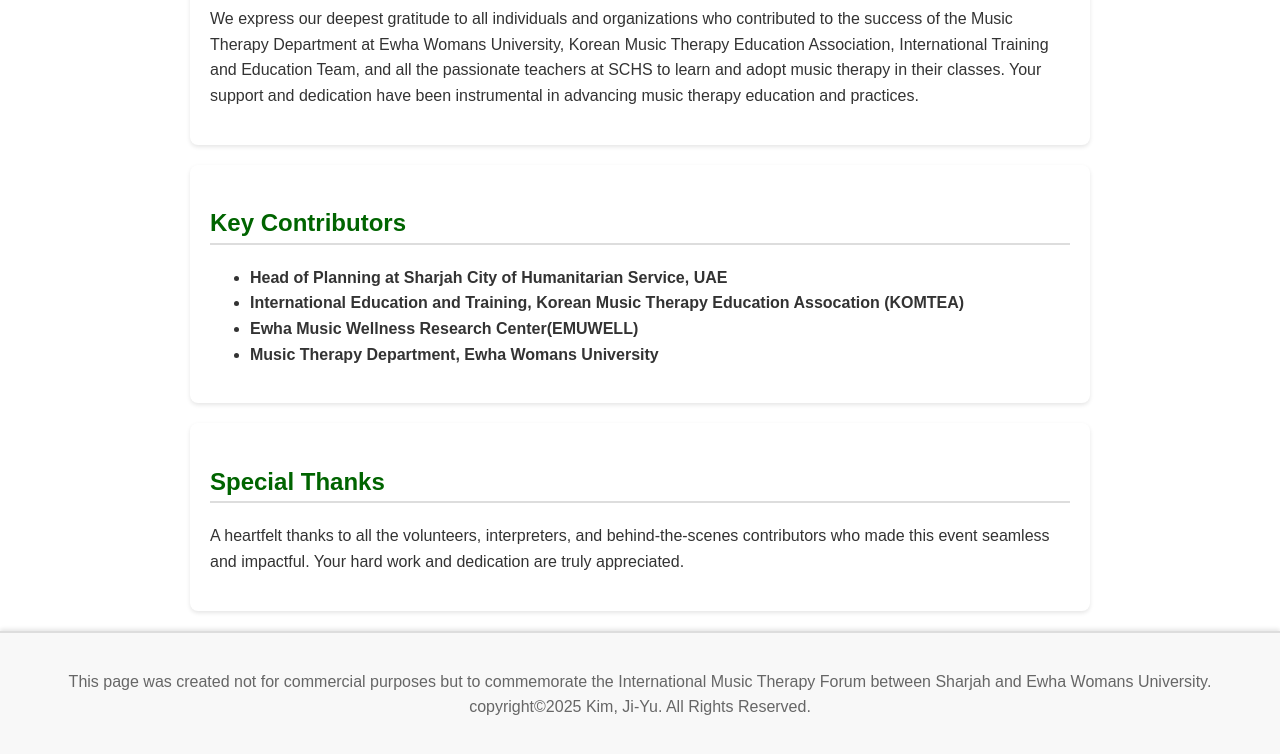
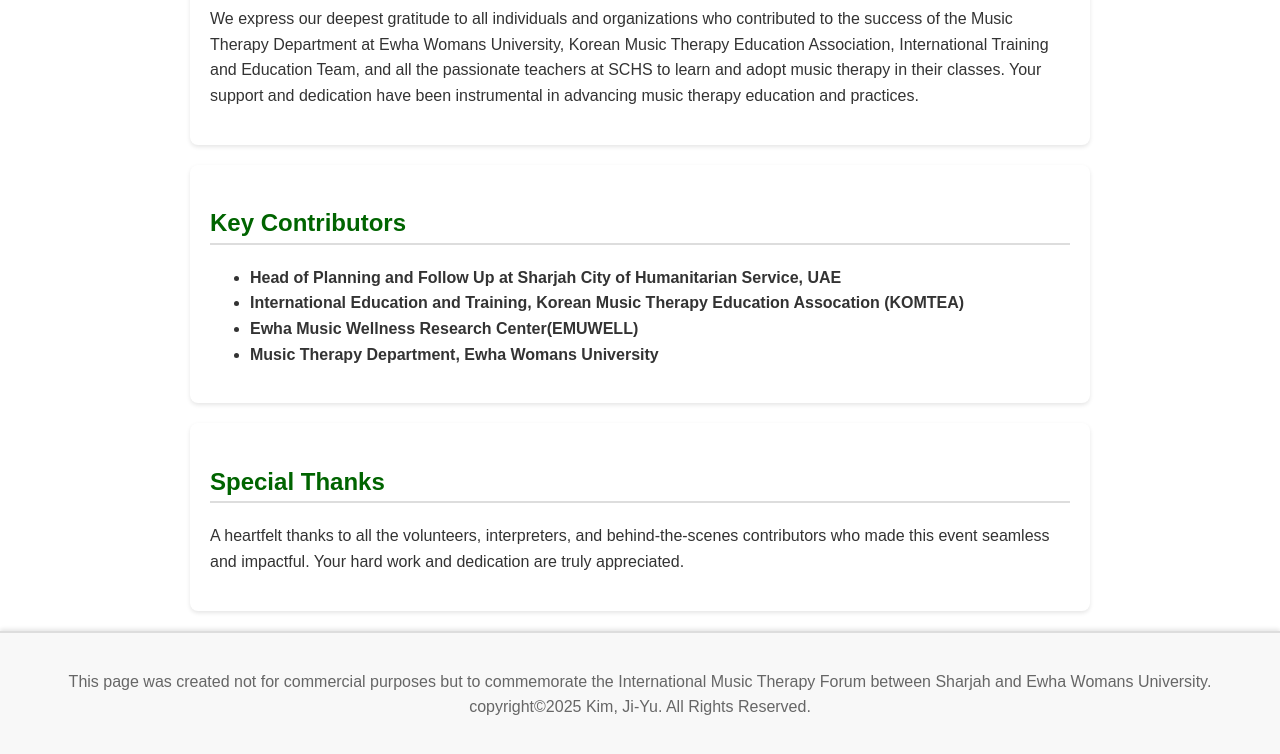
Before and after one commit to jiyucat/Ewha-SCHS, a plain HTML site: page acknowledgement.html in a window 1280 px wide. Shown: the part 194-948 px from the top of the page. Drawn offline with Linux system fonts and the light colour scheme.

Commit message:
ack 이름 수정

```diff
--- a/acknowledgement.html
+++ b/acknowledgement.html
@@ -33,7 +33,7 @@
         <section id="key-contributors">
             <h2>Key Contributors</h2>
             <ul>
-                <li><strong>Head of Planning at Sharjah City of Humanitarian Service, UAE</strong></li>
+                <li><strong>Head of Planning and Follow Up at Sharjah City of Humanitarian Service, UAE</strong></li>
                 <li><strong>International Education and Training, Korean Music Therapy Education Assocation (KOMTEA)</strong></li>
                 <li><strong>Ewha Music Wellness Research Center(EMUWELL)</strong></li>
                 <li><strong>Music Therapy Department, Ewha Womans University</strong></li>
```
